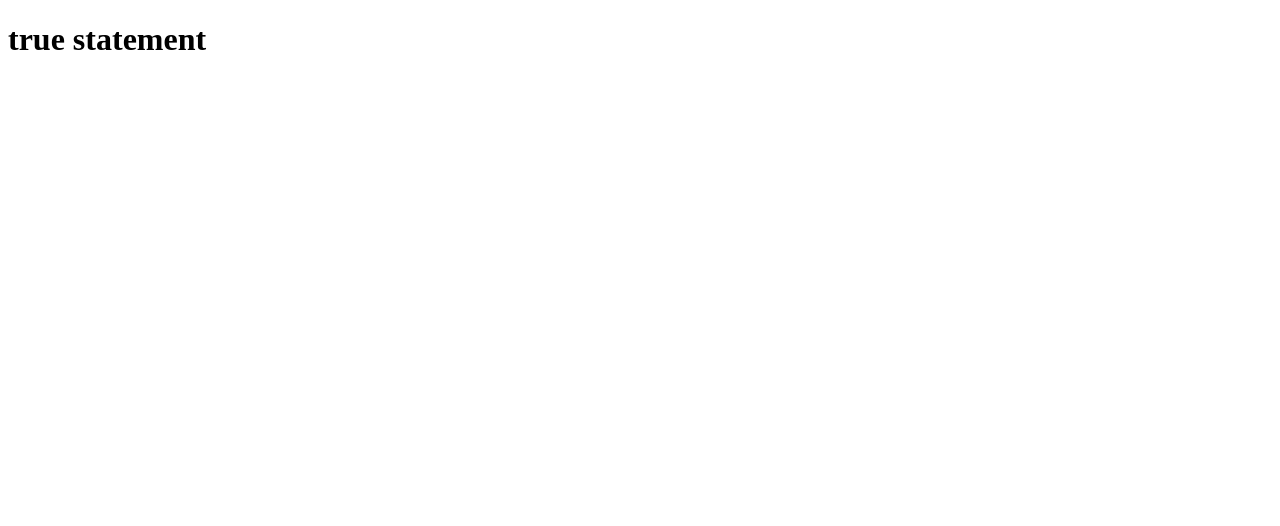
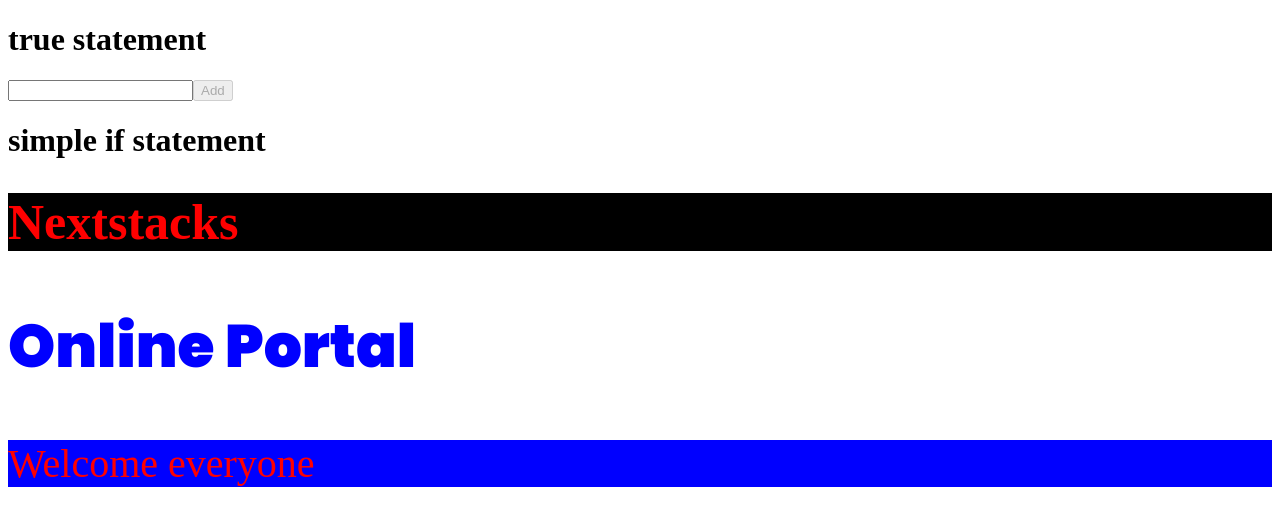
Before and after one commit to suprava16/React_Session_7, a React (Create React App) app: page / in a window 1280 px wide. Shown: the top 526 px of the page. Built offline with nearby package versions, Linux system fonts and the light colour scheme.

Commit message:
conditional renderning

```diff
--- a/src/ConditionalRendering/Conditionalrendering.js
+++ b/src/ConditionalRendering/Conditionalrendering.js
@@ -1,17 +1,47 @@
 import React, { Component } from 'react'
-
+// import Tree from "./images/Tree.jpg"
+import "./style.css"
+const root={
+  color:"red",
+  backgroundColor:"blue",
+  fontSize:"40px",
+}
 export default class Conditionalrendering extends Component {
   constructor(){
     super();
     this.state={
-      show:"rima"
+      show:"rima",
+      text:"",
     }
   }
+  handleChange=(event)=>{
+    this.setState({
+      text:event.target.value
+    })
+  }
   render() {
+
     return (
       <div>
+
       {this.state.show=="rima"?<h1>true statement</h1>:<h1>false statement</h1>}
+      <input type="text" onChange={this.handleChange}/>
+      <button disabled={this.state.text===""?true:false}>Add</button>
+
+      {/* simple if statement */}
+      {this.state.show==="rima" &&
+      <h1>simple if statement</h1>}
+
+      <h1 style={{color:"red" ,backgroundColor:"black",fontSize:50}}>Nextstacks</h1>
+      <h2>Online Portal</h2>
+      <p style={root}>Welcome everyone</p>
+      {/* <img src={Tree} alt="images"/> */}
       </div>
     )
   }
 }
+
+// a=10
+// b="10"
+// a==b//true
+// a===b//false
--- /dev/null
+++ b/src/ConditionalRendering/style.css
@@ -0,0 +1,7 @@
+@import url('https://fonts.googleapis.com/css2?family=Outfit:wght@100;200;300;400;500;600;700;800;900&family=Poppins:ital,wght@0,100;0,200;0,300;0,400;0,500;0,600;0,700;0,800;0,900;1,100;1,200;1,300;1,400;1,500;1,600;1,700;1,800;1,900&display=swap');
+h2{
+  color: blue;
+  font-weight: 900;
+  font-size: 60px;
+  font-family: 'Poppins', sans-serif;;
+}
```
